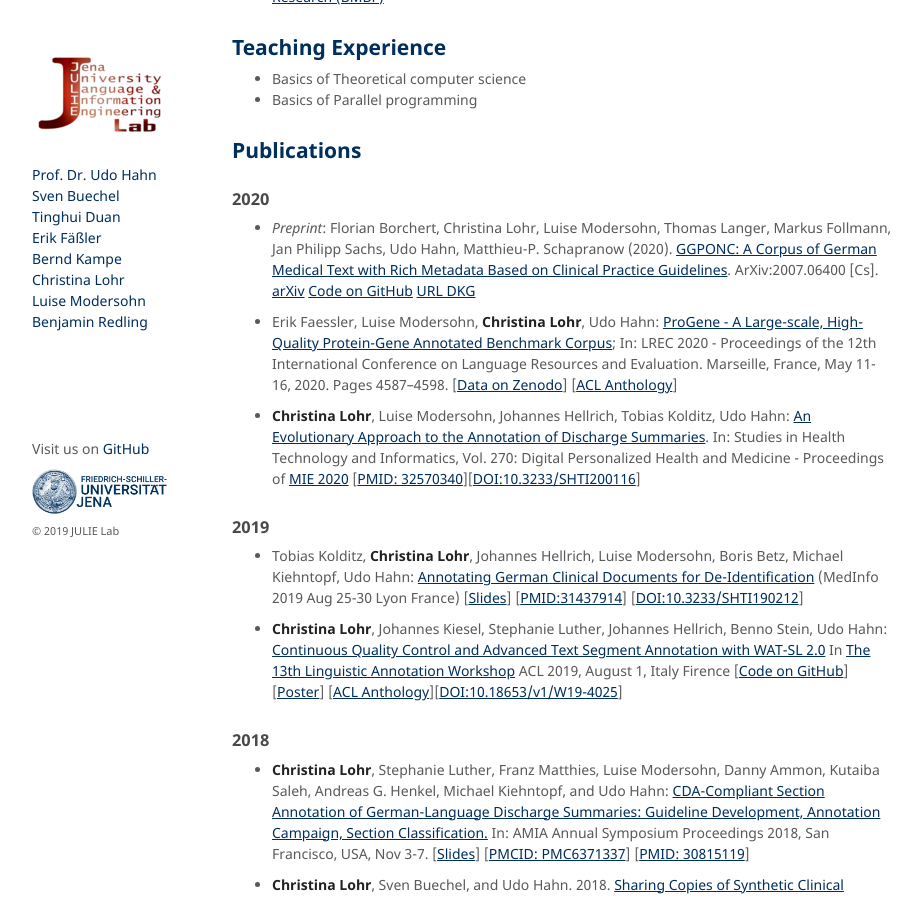
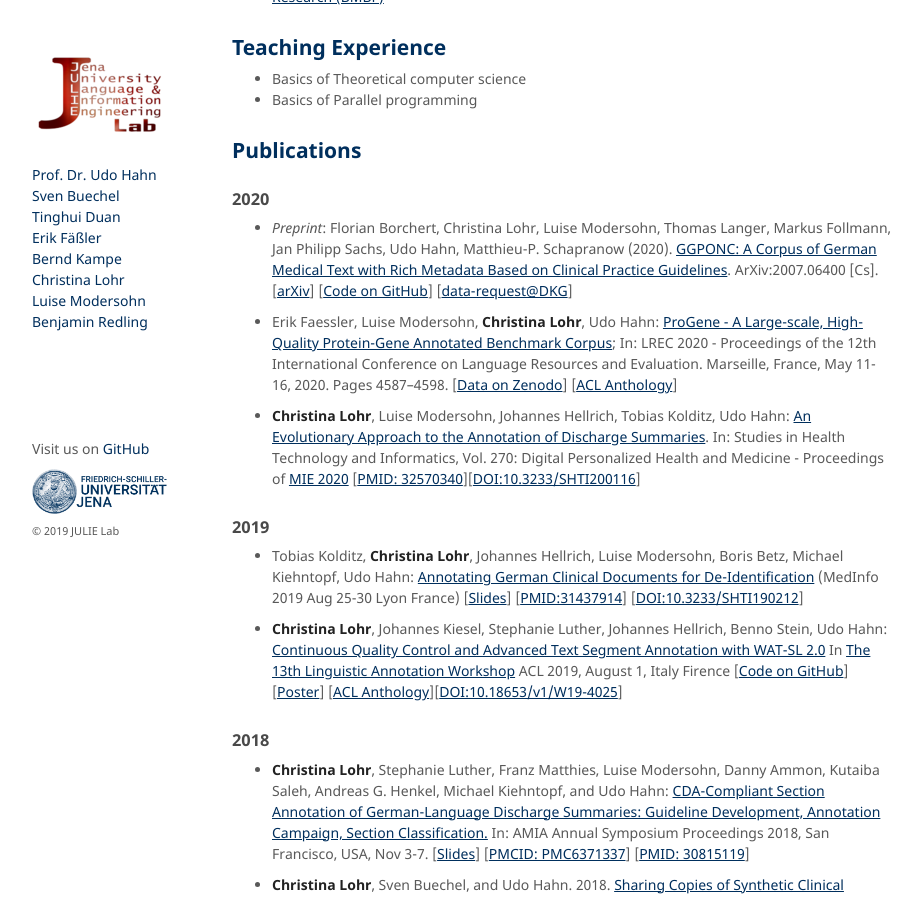
Before and after one commit to JULIELab/JULIELab.github.io, a Jekyll site: the page built from Staff/Lohr/index.md, in a window 1280 px wide and 900 px high, scrolled down 774 px. Shown: the whole window, without its empty margins (178-1099 px from the left). Built offline with Jekyll 4.4.1, drawn with Linux system fonts in a browser that asks for light colours; our own code applies the rules of GitHub Pages for plain Markdown files.

Commit message:
Update index.md

```diff
--- a/Staff/Lohr/index.md
+++ b/Staff/Lohr/index.md
@@ -31,7 +31,7 @@
 
 ### 2020
 
-* *Preprint*: Florian Borchert, Christina Lohr, Luise Modersohn, Thomas Langer, Markus Follmann, Jan Philipp Sachs, Udo Hahn, Matthieu-P. Schapranow (2020). [GGPONC: A Corpus of German Medical Text with Rich Metadata Based on Clinical Practice Guidelines](http://arxiv.org/abs/2007.06400). ArXiv:2007.06400 [Cs]. [arXiv](http://arxiv.org/abs/2007.06400) [Code on GitHub](https://github.com/JULIELab/GGPOnc) [URL DKG](https://www.leitlinienprogramm-onkologie.de/projekte/ggponc-english/)
+* *Preprint*: Florian Borchert, Christina Lohr, Luise Modersohn, Thomas Langer, Markus Follmann, Jan Philipp Sachs, Udo Hahn, Matthieu-P. Schapranow (2020). [GGPONC: A Corpus of German Medical Text with Rich Metadata Based on Clinical Practice Guidelines](http://arxiv.org/abs/2007.06400). ArXiv:2007.06400 [Cs]. [[arXiv](http://arxiv.org/abs/2007.06400)] [[Code on GitHub](https://github.com/JULIELab/GGPOnc)] [[data-request@DKG](https://www.leitlinienprogramm-onkologie.de/projekte/ggponc-english/)]
 
 * Erik Faessler, Luise Modersohn, **Christina Lohr**, Udo Hahn: [ProGene - A Large-scale, High-Quality Protein-Gene Annotated Benchmark Corpus](http://www.lrec-conf.org/proceedings/lrec2020/pdf/2020.lrec-1.564.pdf); In: LREC 2020 - Proceedings of the 12th International Conference on Language Resources and Evaluation. Marseille, France, May 11-16, 2020. Pages 4587--4598. [[Data on Zenodo](https://zenodo.org/record/3698568)] [[ACL Anthology](https://www.aclweb.org/anthology/2020.lrec-1.564/)]
 
```
